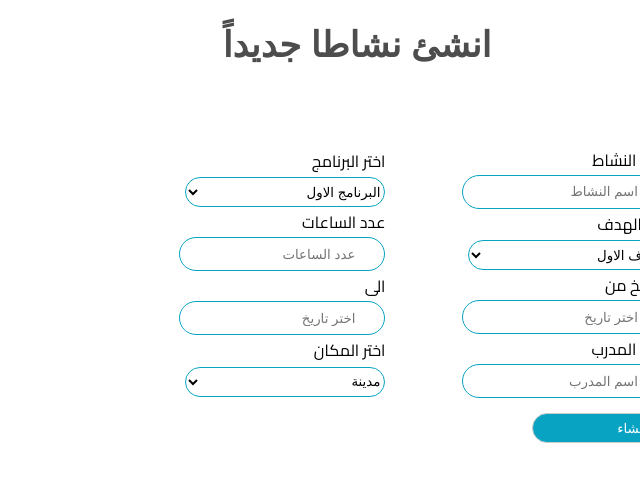
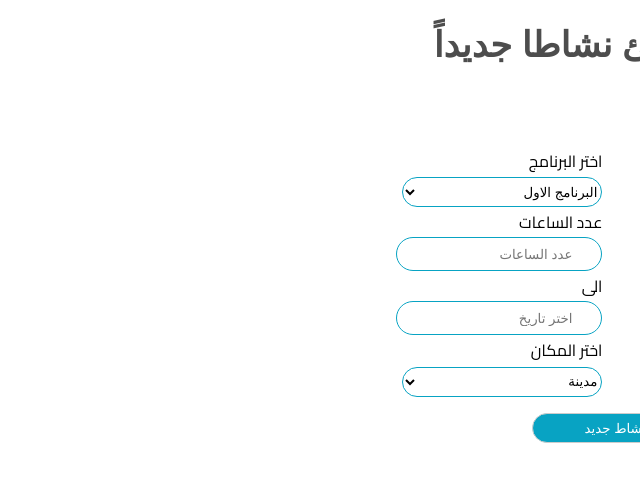
Before and after one commit to FACK1/M-E-Platform, a React (Create React App) app in the folder client/: page /CreateActivity in a window 1280 px wide. Shown: the top 482 px of the page, without its empty margins (640-1280 px from the left). Built offline with nearby package versions, Linux system fonts and the light colour scheme; the HTML template or start-up script is replaced by a standard one.

Commit message:
sub in form #23 #10

```diff
--- a/client/src/components/Form/index.js
+++ b/client/src/components/Form/index.js
@@ -1,12 +1,15 @@
 import React, { Component } from "react";
 import { Formik } from "formik";
+import axios from 'axios';
+
+import Button from '../Button/index';
 import {
   StyledForm,
   StyledField,
   StyledLabel,
   StyledContainer,
-  StyledButton,
-  StyledDatePicker
+  StyledDatePicker,
+  StyledContainerBtn
 } from "./index.style";
 
 class MainForm extends Component {
@@ -19,6 +22,7 @@ class MainForm extends Component {
   }
 
   handleStartDate = date => {
+
     this.setState({
       startDate: date
     });
@@ -29,16 +33,34 @@ class MainForm extends Component {
     });
   };
 
+  handleChange= ({target:{name,value}})=> {
+    this.setState({
+      [name]: value
+    })
+  };
+
+  handleClick =()=>{
+    console.log("ag");
+    axios.post('/activities',this.state)
+    .then((data)=>{
+      const result = data.data;
+}).catch((error) =>{
+  console.log(error);
+});
+  };
+
   render() {
       return (
-      <Formik>
+        <Formik  onSubmit={this.handleClick}>
           <StyledForm>
             <StyledContainer>
               <StyledLabel>اسم النشاط</StyledLabel>
               <StyledField
                 type="text"
-              name="ActivityName"
+                name="name"
                 placeholder="اسم النشاط"
+                value={this.state.name}
+                onChange={this.handleChange}
               />
               <StyledLabel>
                 اختر الهدف
@@ -55,14 +77,14 @@ class MainForm extends Component {
                   onChange={this.handleStartDate}
                 />
               </StyledLabel>
-            <StyledLabel>
-              اسم المدرب
+              <StyledLabel>اسم المدرب</StyledLabel>
               <StyledField
                 type="text"
-                name="tranierName"
+                name="trainerName"
                 placeholder="اسم المدرب"
+                value={this.state.trainerName}
+                onChange={this.handleChange}
               />
-            </StyledLabel>
               </StyledContainer>
             <StyledContainer>
               <StyledLabel>
@@ -94,14 +116,16 @@ class MainForm extends Component {
                 </StyledField>
               </StyledLabel>
             </StyledContainer>
-          <StyledContainer>
-          <StyledButton>انشاء</StyledButton>
-          </StyledContainer>
+            <StyledContainerBtn>
+            <Button/>
+            </StyledContainerBtn>
 
           </StyledForm>
         </Formik>
       );
     }
+
+
 }
 
 export default MainForm;
--- a/client/src/components/Form/index.style.js
+++ b/client/src/components/Form/index.style.js
@@ -3,6 +3,9 @@ import { Form, Field } from "formik";
 import "react-datepicker/dist/react-datepicker.css";
 import DatePicker from "react-datepicker";
 
+export const StyledContainerBtn=styled.div`
+margin-right:422px;
+`;
 export const Title = styled.h1`
   font-family: "Raleway", sans-serif;
   font-weight: 600;
@@ -42,17 +45,7 @@ export const StyledContainer = styled.div`
   display: flex;
   flex-direction: column;
 `;
-export const StyledButton = styled.button`
-border: 1px solid #ccc;
-width: 200px;
-height: 30px;
-border-radius: 50px;
-background-color:#08A3C3;
-text-align: center;
-color:white;
-margin-top:15px;
-margin-left:500px;
-`;
+
 export const StyledDatePicker = styled(DatePicker)`
   height: 35px;
   border: 1px solid #ccc;
```
Lines whose indentation alone changed are shown as unchanged.
